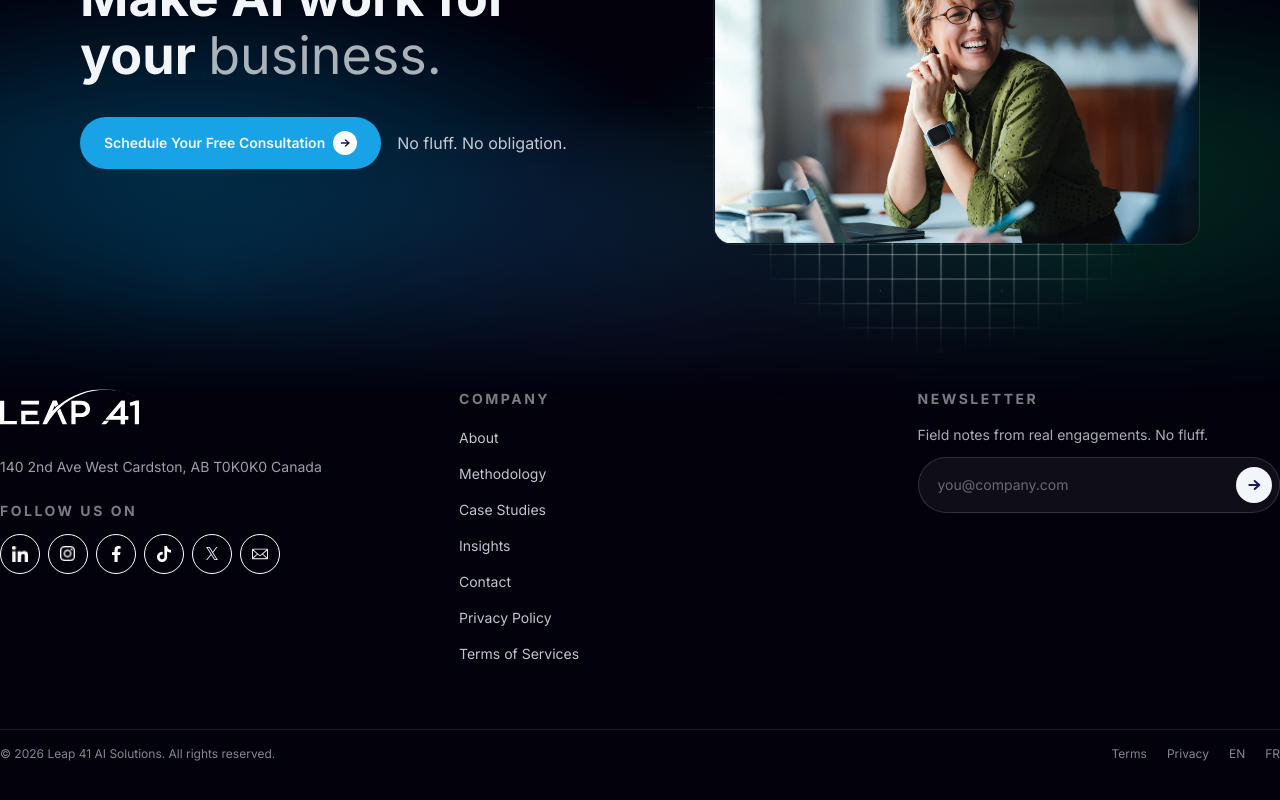
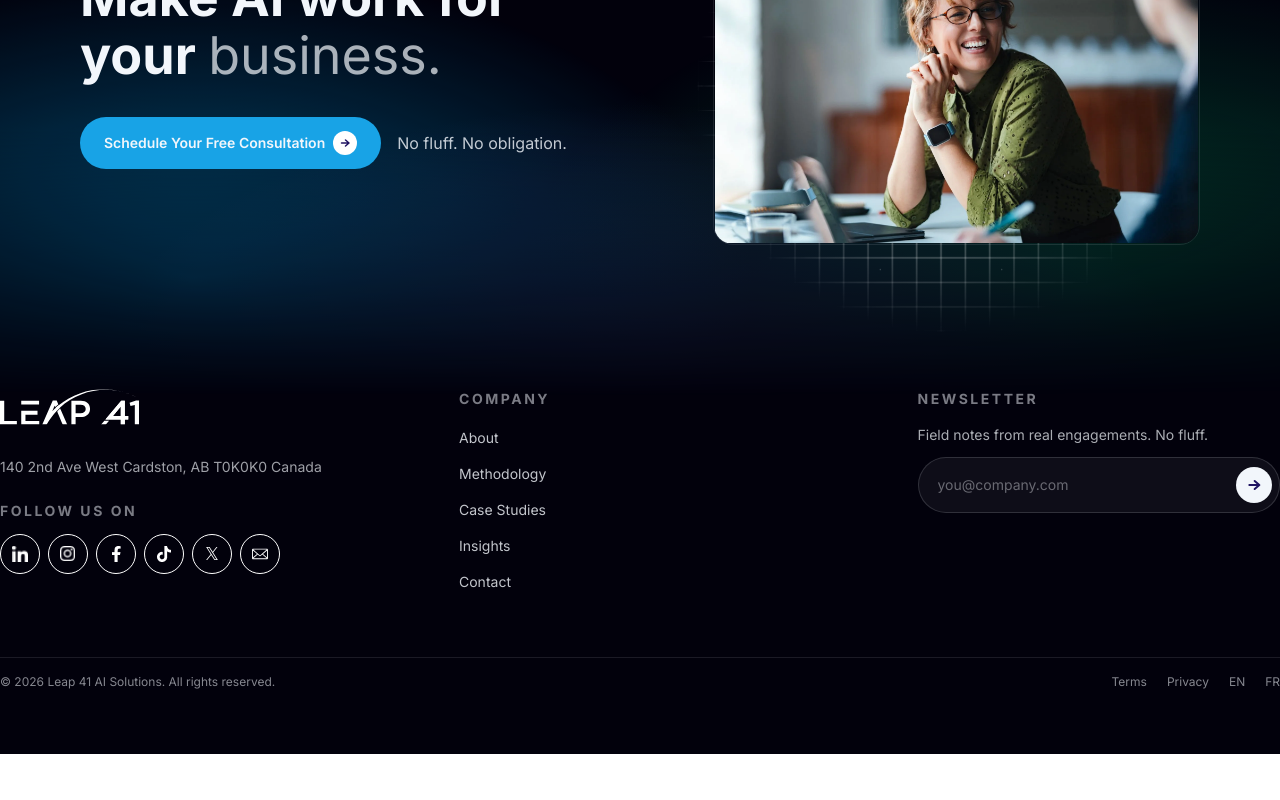
Before and after one commit to Cosmo-US-LLC/leap-ai-website, a React (Vite) app: page / in a window 1280 px wide. Shown: the part 5779-6579 px from the top of the page. After the commit the page ends 6533 px from the top, so only its background shows below. Built offline with nearby package versions, Linux system fonts and the light colour scheme.

Commit message:
All new pages

```diff
--- a/src/components/layouts/NewHomeFooter.jsx
+++ b/src/components/layouts/NewHomeFooter.jsx
@@ -17,8 +17,8 @@ const COMPANY_LINKS = [
   { label: "Case Studies", href: "/case-studies" },
   { label: "Insights", href: "#insights" },
   { label: "Contact", href: "#contact" },
-  { label: "Privacy Policy", href: "/privacy-policy" },
-  { label: "Terms of Services", href: "/terms-of-services" },
+  // { label: "Privacy Policy", href: "/privacy-policy" },
+  // { label: "Terms of Services", href: "/terms-of-services" },
 ];
 
 const SOCIAL_LINKS = [
--- a/src/pages/NewTermsOfService.jsx
+++ b/src/pages/NewTermsOfService.jsx
@@ -1,3 +1,4 @@
+import { Link } from "react-router-dom";
 import { usePageMeta } from "../hooks/usePageMeta.js";
 
 const META = {
@@ -42,14 +43,12 @@ const SECTIONS = [
         Your privacy is important to us. If you provide any personal information
         to us through this website, we will handle it according to what we say
         in our{" "}
-        <a
-          href="https://www.leapai.ca/"
-          target="_blank"
-          rel="noopener noreferrer"
+        <Link
+          to="/privacy-policy"
           className="font-medium text-[#2b2b76] underline"
         >
           Privacy Policy
-        </a>
+        </Link>
         .
       </p>
     ),
```
